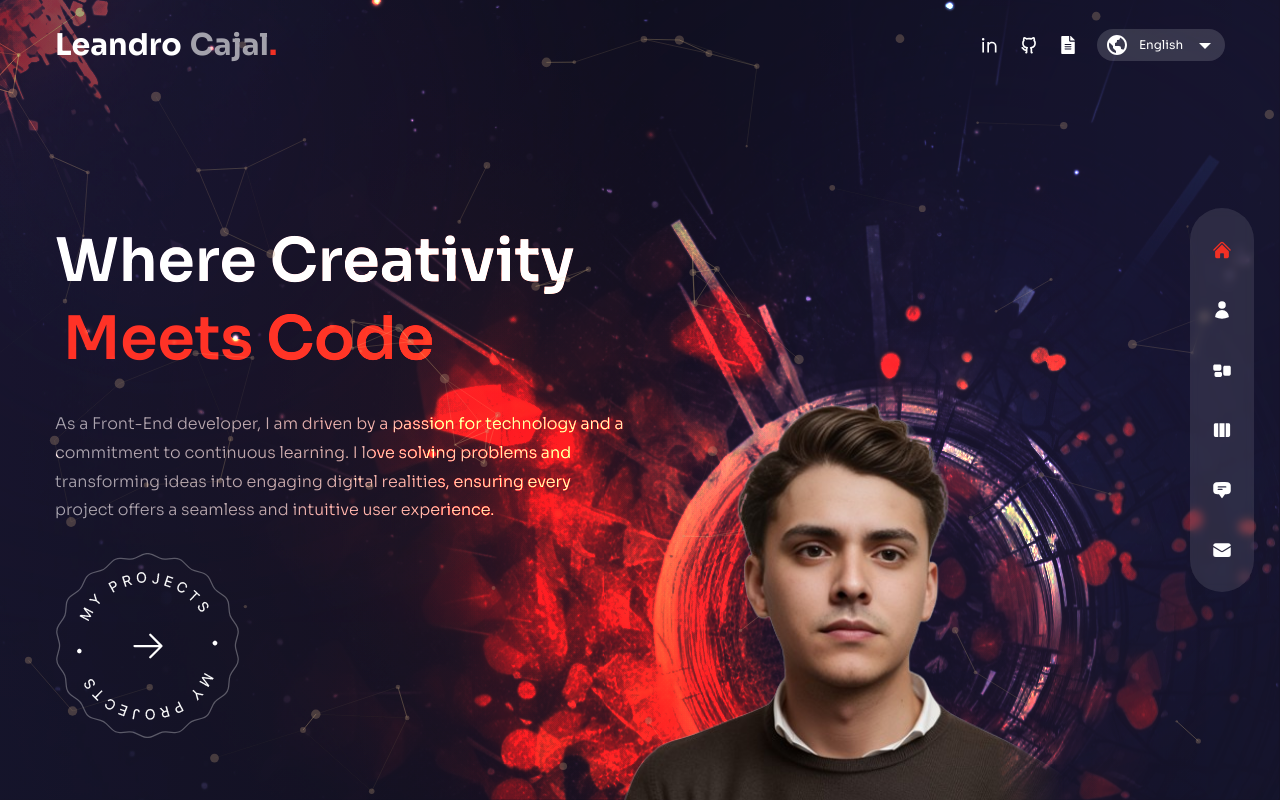
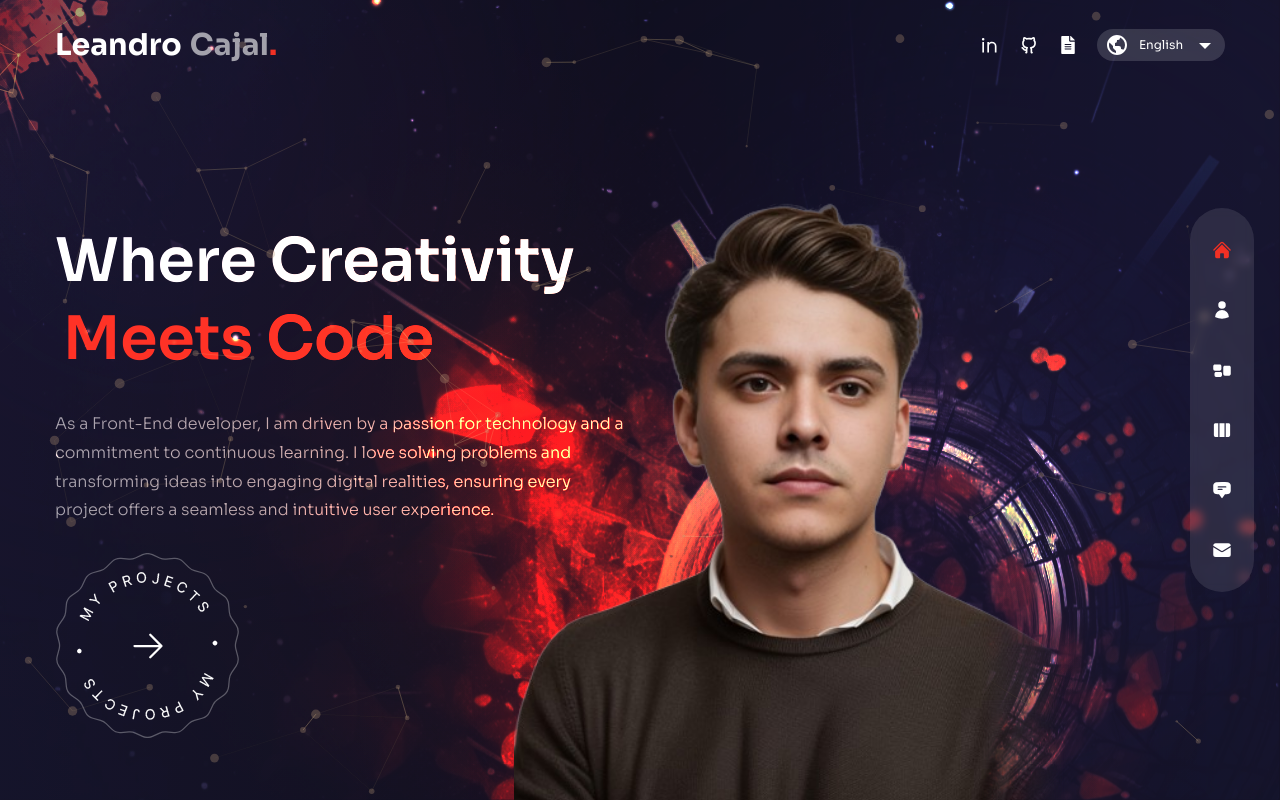
Before and after one commit to leandro-cajal/porfolio-nextjs, a Next.js app: page / in a window 1280 px wide. Built offline with nearby package versions, Linux system fonts and the light colour scheme.

Commit message:
end of version 1.0

```diff
--- a/pages/index.js
+++ b/pages/index.js
@@ -88,7 +88,7 @@ const Home = () => {
           animate="show"
           exit="hidden"
           transition={{ duration: 1, ease: 'easeInOut' }}
-          className="w-full h-full max-w-[450px] absolute -bottom-[50%] xl:right-[15%]"
+          className="w-full h-full max-w-[550px] absolute -bottom-[25%] xl:right-[15%]"
         >
           <Avatar />
         </motion.div>
```
